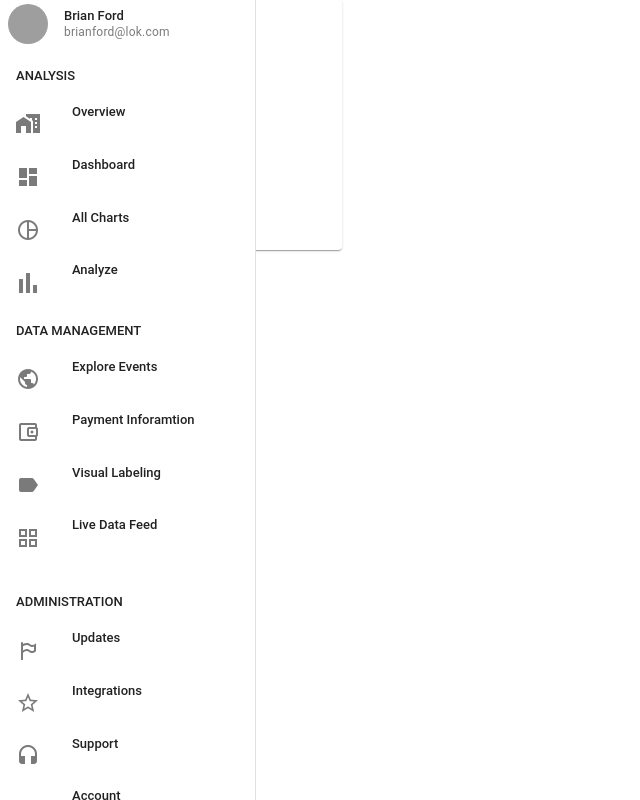
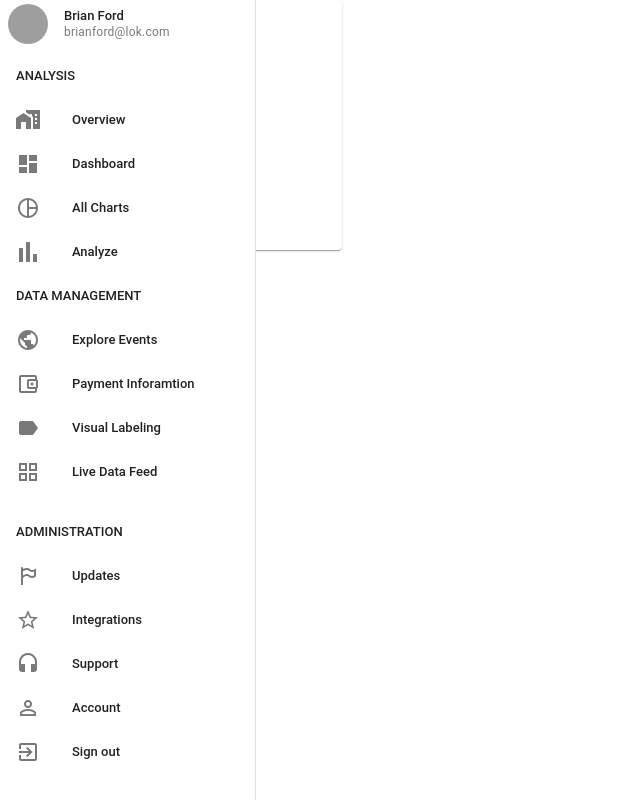
Before and after one commit to mrVandermond/dashboard, a Vue app: page / in a window 1280 px wide. Shown: the whole page, without its empty margins (0-640 px from the left). Built offline with nearby package versions, Linux system fonts and the light colour scheme; no server answers; grey boxes are pictures that could not be loaded.

Commit message:
fix: deleted v-icon

```diff
--- a/src/views/components/SideMenu.vue
+++ b/src/views/components/SideMenu.vue
@@ -23,7 +23,6 @@
             :key="item.id"
             link
           >
-            <v-icon icon="item.icon"></v-icon>
           </v-list-item>
 
           <v-list-item type="subheader" title="DATA MANAGEMENT"></v-list-item>
@@ -34,7 +33,6 @@
             :key="item.id"
             link
           >
-            <v-icon icon="item.icon"></v-icon>
           </v-list-item>
         </v-list>
 
@@ -47,7 +45,6 @@
             :key="item.id"
             link
           >
-            <v-icon icon="item.icon"></v-icon>
           </v-list-item>
         </v-list>
       </v-navigation-drawer>
```
